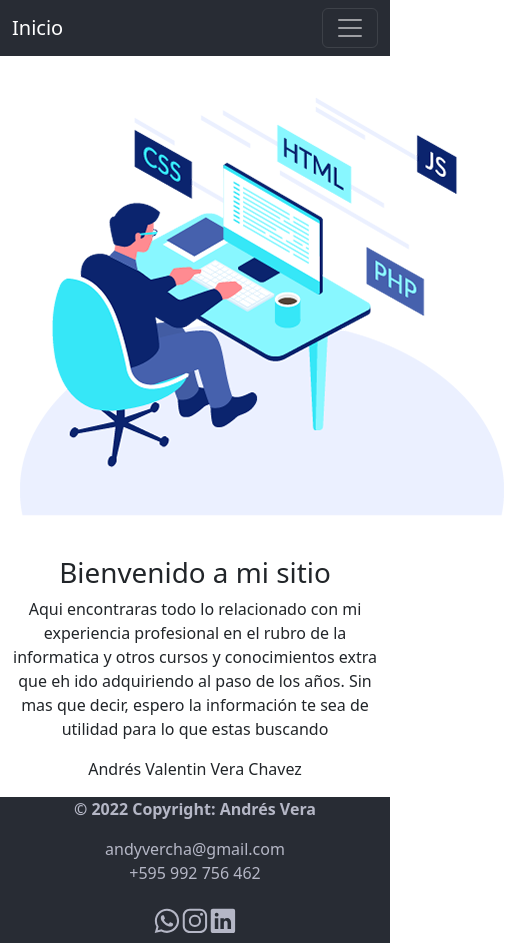
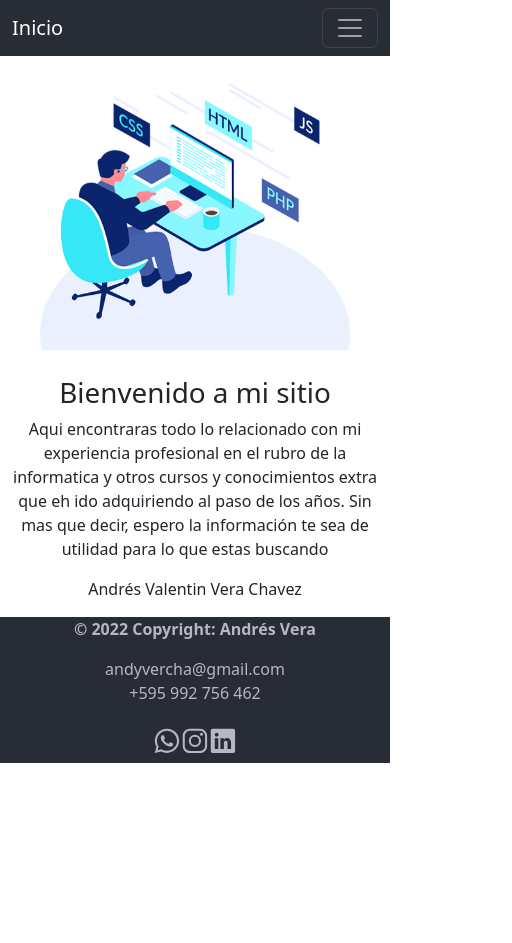
Before and after one commit to poravv/app-port-curricular-avvc, a React (Create React App) app: page / in a window 390 px wide. Shown: the whole page, 512 px wide, since content can reach past the window. After the commit the page ends 844 px from the top, so only its background shows below. Built offline with nearby package versions, Linux system fonts and the light colour scheme.

Commit message:
validado 2

```diff
--- a/src/App.css
+++ b/src/App.css
@@ -19,6 +19,9 @@ body, html {
     /*min-height: 130vh;*/
     min-height: 50vh;
     flex-direction: column;
+  }
+  .img {
+    width: 20rem;
   }
 }
 
--- a/src/componentes/Inicio.js
+++ b/src/componentes/Inicio.js
@@ -6,7 +6,7 @@ export const Inicio = () => {
         <>
           <div className="personal" style={{display: `flex` , alignItems:`center`, justifyContent:`center`,textAlign:`center`  }}>
                 <div className='container'>
-                    <img alt="img1" src={Imagen} />
+                    <img className='img' alt="img1" src={Imagen} />
                 </div>
                 <div className='container'>
                     <h1>Bienvenido a mi sitio</h1>
```
